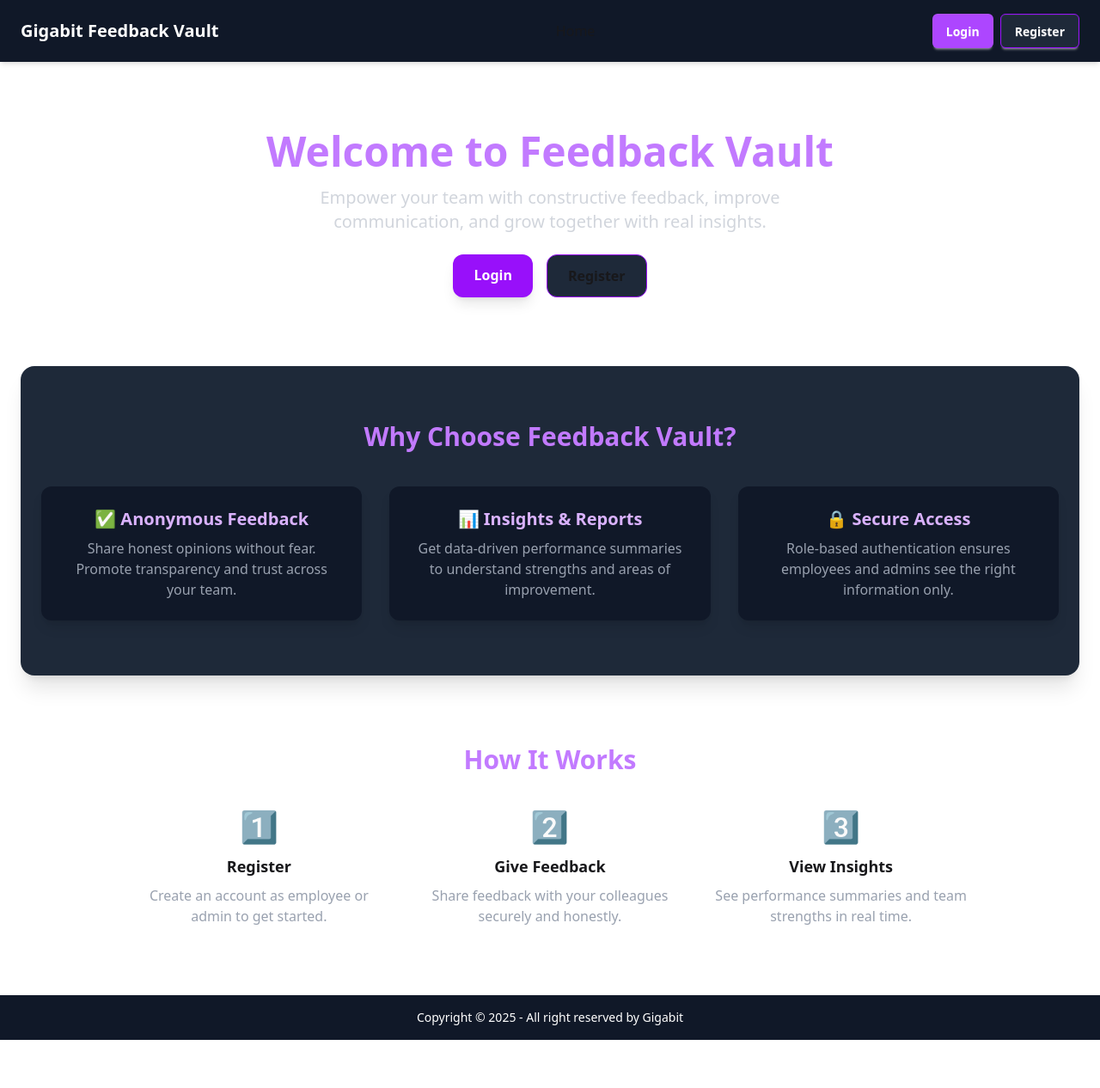
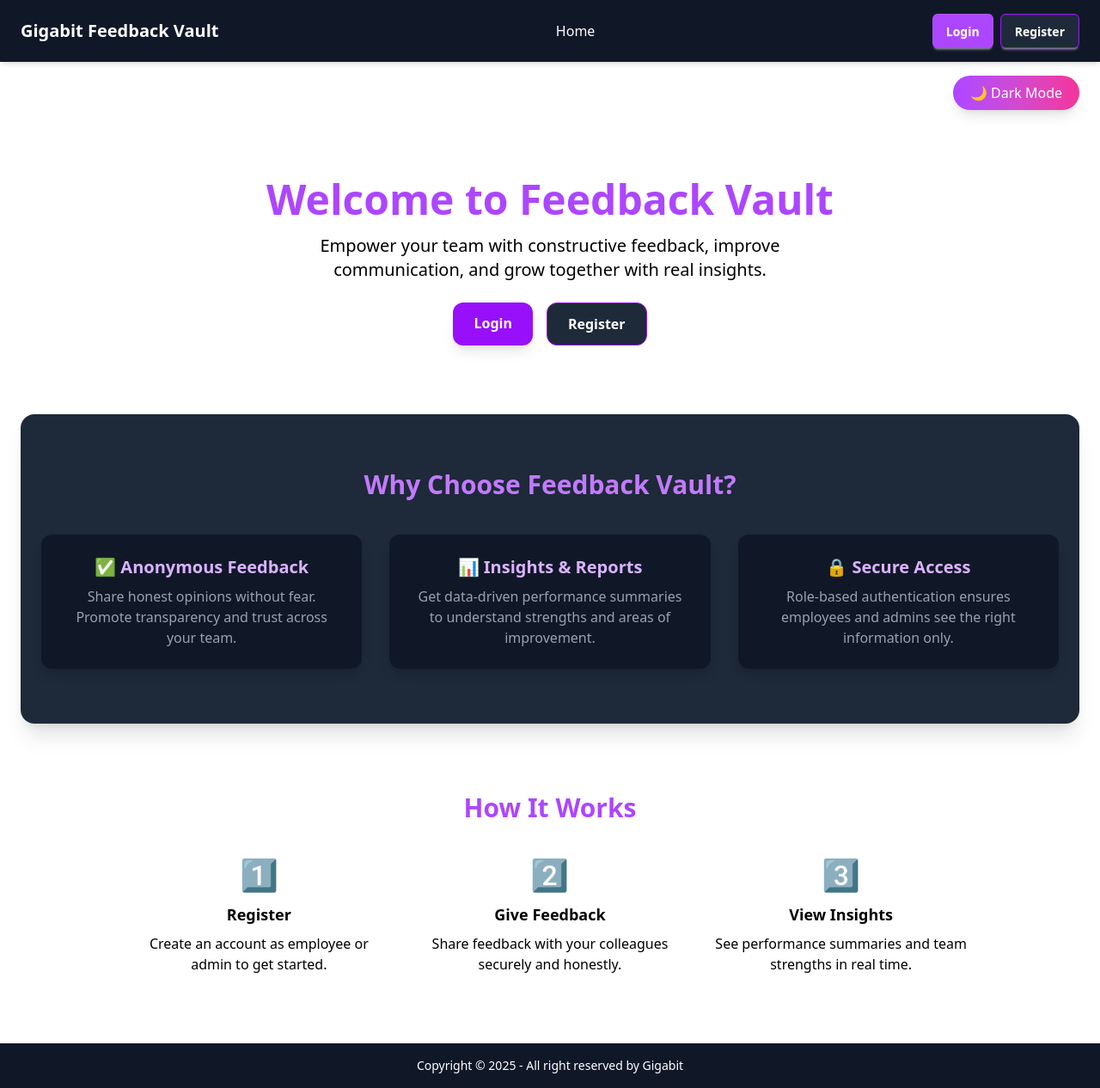
Before and after one commit to ZubairAlMamun2/Gigabit-Feedback-Vault, a React (Vite) app in the folder gigabit-feedback-vault-frontend/: page / in a window 1280 px wide. Shown: the whole page at 86% size. Before the commit the page ends 1210 px from the top, so only its background shows below. Built offline with nearby package versions, Linux system fonts and the light colour scheme.

Commit message:
added  multi-theme UI toggle

```diff
--- a/gigabit-feedback-vault-frontend/src/component/AdminPanel.jsx
+++ b/gigabit-feedback-vault-frontend/src/component/AdminPanel.jsx
@@ -101,7 +101,7 @@
     <>
       <Navbar />
       <div className="p-6 text-white">
-        <h1 className="text-2xl font-bold text-purple-400 mb-6">Admin Panel</h1>
+        <h1 className="text-2xl font-bold text-purple-500 mb-6">Admin Panel</h1>
 
         {/* Export Button */}
         <div className="flex justify-end mb-6">
@@ -116,13 +116,13 @@
         {/* Loading Spinner */}
         {loading ? (
           <div className="flex justify-center items-center h-40">
-            <Loader2 className="animate-spin text-purple-400" size={50} />
+            <Loader2 className="animate-spin text-purple-500" size={50} />
           </div>
         ) : (
           <>
             {/* All Feedbacks */}
             <div className="mb-10">
-              <h2 className="text-xl font-semibold text-purple-400 mb-4">
+              <h2 className="text-xl font-semibold text-purple-500 mb-4">
                 All Feedback
               </h2>
               {feedbacks.length === 0 ? (
@@ -136,11 +136,11 @@
                     >
                       <div className="text-sm text-gray-400 mb-2">
                         <p>
-                          <span className="text-purple-400">From:</span>{" "}
+                          <span className="text-purple-500">From:</span>{" "}
                           {fb.submitedByName}
                         </p>
                         <p>
-                          <span className="text-purple-400">To:</span>{" "}
+                          <span className="text-purple-500">To:</span>{" "}
                           {fb.submitedToName}
                         </p>
                       </div>
@@ -161,7 +161,7 @@
 
             {/* Summary Section */}
             <div>
-              <h2 className="text-xl font-semibold text-purple-400 mb-4">
+              <h2 className="text-xl font-semibold text-purple-500 mb-4">
                 Team Strengths & Weaknesses
               </h2>
               {summary?.length === 0 ? (
--- a/gigabit-feedback-vault-frontend/src/component/Home.jsx
+++ b/gigabit-feedback-vault-frontend/src/component/Home.jsx
@@ -4,36 +4,51 @@
 import { Link } from "react-router-dom";
 import Footer from "./Footer";
 
-
 const Home = () => {
-    const { user} = useContext(UserContext);
+  const { user, theme, toggleTheme } = useContext(UserContext);
   return (
     <>
       <Navbar />
       <div className="min-h-screen">
+        {/* Theme section */}
+        <div className="flex justify-end mx-6 mt-4">
+          <button
+            onClick={toggleTheme}
+            className="flex items-center gap-2 px-5 py-2 rounded-full font-medium text-white bg-gradient-to-r from-purple-500 to-pink-500 hover:from-purple-600 hover:to-pink-600 shadow-lg transform transition duration-300 hover:scale-105"
+          >
+            {theme === "light" ? <>🌙 Dark Mode</> : <>☀️ Light Mode</>}
+          </button>
+        </div>
+
         {/* Hero Section */}
         <section className="flex flex-col items-center justify-center text-center py-20 px-6">
-        <h1 className="text-4xl md:text-5xl font-bold text-purple-400 mb-4">
+          <h1 className="text-4xl md:text-5xl font-bold text-purple-500 mb-4">
             Welcome to Feedback Vault
           </h1>
-        <p className="text-lg md:text-xl text-gray-300 mb-6 max-w-2xl">
+          <p className="text-lg md:text-xl  mb-6 max-w-2xl">
             Empower your team with constructive feedback, improve communication,
             and grow together with real insights.
           </p>
-        {
-          user?<> </>:<>
+          {user ? (
+            <> </>
+          ) : (
+            <>
               <div className="flex gap-4">
                 <Link
                   className="bg-purple-600 hover:bg-purple-700 text-white px-6 py-3 rounded-xl font-semibold shadow-lg transition"
-           to="/auth/login">
+                  to="/auth/login"
+                >
                   Login
                 </Link>
-          <Link className="bg-gray-800 border border-purple-600 hover:bg-purple-700 px-6 py-3 rounded-xl font-semibold transition"
-           to="/auth/register">
+                <Link
+                  className="bg-gray-800 border  border-purple-600 text-white hover:bg-purple-700 px-6 py-3 rounded-xl font-semibold transition"
+                  to="/auth/register"
+                >
                   Register
                 </Link>
-        </div></>
-        }
+              </div>
+            </>
+          )}
         </section>
 
         {/* Features Section */}
@@ -47,8 +62,8 @@
                 ✅ Anonymous Feedback
               </h3>
               <p className="text-gray-400">
-              Share honest opinions without fear. Promote transparency and trust
-              across your team.
+                Share honest opinions without fear. Promote transparency and
+                trust across your team.
               </p>
             </div>
             <div className="bg-gray-900 p-6 rounded-xl shadow-lg text-center">
@@ -56,8 +71,8 @@
                 📊 Insights & Reports
               </h3>
               <p className="text-gray-400">
-              Get data-driven performance summaries to understand strengths and
-              areas of improvement.
+                Get data-driven performance summaries to understand strengths
+                and areas of improvement.
               </p>
             </div>
             <div className="bg-gray-900 p-6 rounded-xl shadow-lg text-center">
@@ -74,30 +89,24 @@
 
         {/* How It Works */}
         <section className="py-20 px-6 max-w-5xl mx-auto text-center">
-        <h2 className="text-2xl md:text-3xl font-semibold text-purple-400 mb-10">
+          <h2 className="text-2xl md:text-3xl font-semibold text-purple-500 mb-10">
             How It Works
           </h2>
           <div className="grid md:grid-cols-3 gap-10">
             <div>
               <div className="text-4xl font-bold text-purple-500 mb-3">1️⃣</div>
               <h3 className="text-lg font-semibold mb-2">Register</h3>
-            <p className="text-gray-400">
-              Create an account as employee or admin to get started.
-            </p>
+              <p>Create an account as employee or admin to get started.</p>
             </div>
             <div>
               <div className="text-4xl font-bold text-purple-500 mb-3">2️⃣</div>
               <h3 className="text-lg font-semibold mb-2">Give Feedback</h3>
-            <p className="text-gray-400">
-              Share feedback with your colleagues securely and honestly.
-            </p>
+              <p>Share feedback with your colleagues securely and honestly.</p>
             </div>
             <div>
               <div className="text-4xl font-bold text-purple-500 mb-3">3️⃣</div>
               <h3 className="text-lg font-semibold mb-2">View Insights</h3>
-            <p className="text-gray-400">
-              See performance summaries and team strengths in real time.
-            </p>
+              <p>See performance summaries and team strengths in real time.</p>
             </div>
           </div>
         </section>
--- a/gigabit-feedback-vault-frontend/src/component/Navbar.jsx
+++ b/gigabit-feedback-vault-frontend/src/component/Navbar.jsx
@@ -22,7 +22,7 @@
       {/*general for big and small screen */}
       <h1 className="text-xl text-white font-bold">Gigabit Feedback Vault</h1>
       {/* Navbar for big-screen start */}
-      <div className="hidden lg:flex flex-1 justify-center items-center space-x-6">
+      <div className="hidden lg:flex flex-1 text-white justify-center items-center space-x-6">
         <NavLink to="/">Home</NavLink>
         {user ? (
           <>
--- a/gigabit-feedback-vault-frontend/src/context/UserContext.jsx
+++ b/gigabit-feedback-vault-frontend/src/context/UserContext.jsx
@@ -5,8 +5,15 @@
 
 // Context Provider
 export const UserProvider = ({ children }) => {
-  const [user, setUser] = useState(null); // Logged-in user data
-  const [token, setToken] = useState(null); // JWT token
+  const [user, setUser] = useState(null);
+  const [token, setToken] = useState(null);
+  const [theme, setTheme] = useState(localStorage.getItem("theme") || "light");
+
+  //Load theme from localstorage
+  useEffect(() => {
+    document.documentElement.setAttribute("data-theme", theme);
+    localStorage.setItem("theme", theme);
+  }, [theme]);
 
   // Load user and token from localStorage on initial render
   useEffect(() => {
@@ -33,9 +40,9 @@
         setToken(null);
         localStorage.removeItem("userdata");
         console.log("Token expired: User logged out automatically.");
-      }, 60 * 60 * 1000); // 1 hour in milliseconds
+      }, 60 * 60 * 1000);
 
-      return () => clearTimeout(timer); // cleanup on unmount or token change
+      return () => clearTimeout(timer);
     }
   }, [token]);
 
@@ -43,11 +50,16 @@
   const logout = () => {
     setUser(null);
     setToken(null);
-    localStorage.removeItem("userdata"); // clear storage
+    localStorage.removeItem("userdata");
   };
+  // Function to change theme
+  const toggleTheme = () =>
+    setTheme((prev) => (prev === "light" ? "dark" : "light"));
 
   return (
-    <UserContext.Provider value={{ user, setUser, token, setToken, logout }}>
+    <UserContext.Provider
+      value={{ user, setUser, token, setToken, logout, toggleTheme, theme }}
+    >
       {children}
     </UserContext.Provider>
   );
--- a/gigabit-feedback-vault-frontend/src/index.css
+++ b/gigabit-feedback-vault-frontend/src/index.css
@@ -1,2 +1,18 @@
 @import "tailwindcss";
 @plugin "daisyui";
+
+:root[data-theme='light'] {
+  --bg-color: #ffffff;
+  --text-color: #000000;
+}
+
+:root[data-theme='dark'] {
+  --bg-color: #1d1c1c;
+  --text-color: #f5f5f5;
+}
+
+body {
+  background-color: var(--bg-color);
+  color: var(--text-color);
+  transition: background-color 0.3s, color 0.3s;
+}
```
Also changed, not shown: gigabit-feedback-vault-frontend/src/component/Dashboard.jsx (+7 -7 lines). Lines whose indentation alone changed are shown as unchanged.
